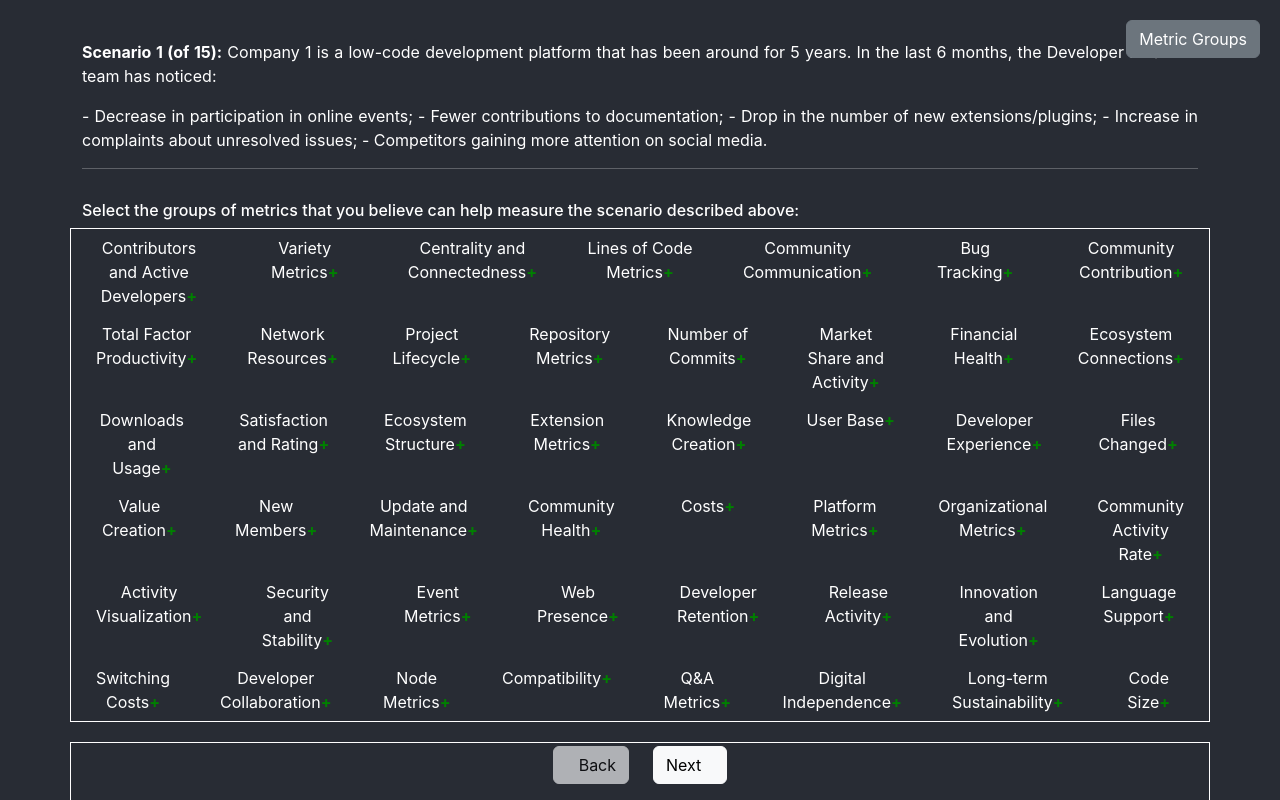
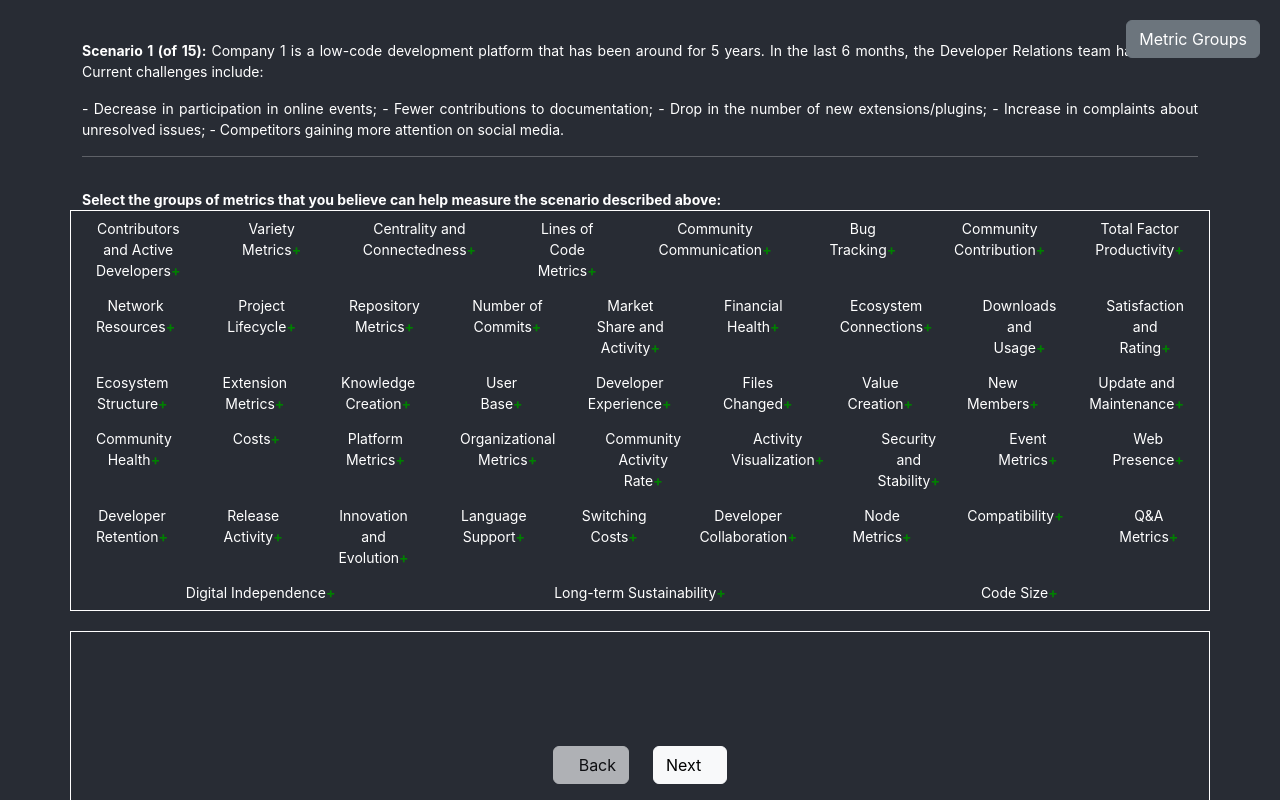
Before and after one commit to FelipeSoupinski/ecos-metrics-form, a React (Create React App) app: page /form in a window 1280 px wide. Shown: the top 800 px of the page. Built offline with nearby package versions, Linux system fonts and the light colour scheme; some icons are missing.

Commit message:
FEAT: application text size.

```diff
--- a/src/App.css
+++ b/src/App.css
@@ -1,6 +1,7 @@
 body {
   text-align: center;
   background-color: #282c34;
+  font-size: 14px;
 }
 
 input {
@@ -123,7 +124,6 @@ button {
   cursor: pointer;
 }
 
-
 .metric-row:hover {
   background-color: #2e2f33;
 }
@@ -131,3 +131,7 @@ button {
 .selected {
   background-color: #1e1f21;
 }
+
+.fs14px {
+  font-size: 14px !important;
+}
--- a/src/components/AllMetricsTable.js
+++ b/src/components/AllMetricsTable.js
@@ -18,7 +18,7 @@ const AllMetricsTable = () => {
           </button>
         </div>
         <div className="col col-12">
-          <h2 className="text-center white">All metrics table</h2>
+          <h3 className="text-center white">All metrics table</h3>
         </div>
       </div>
       <hr className="white" />
--- a/src/components/Form.js
+++ b/src/components/Form.js
@@ -104,10 +104,10 @@ const Form = () => {
         </div>
         <div className="col col-12 mt-3">
           <div className="text-left">
-            <h6>
+            <b>
               Select the groups of metrics that you believe can help measure the
               scenario described above:
-            </h6>
+            </b>
           </div>
           <MetricsTable metricsRows={metricsRows} addResponse={addResponse} />
         </div>
@@ -116,7 +116,7 @@ const Form = () => {
             {response.map((row, index) => (
               <div key={`response-${index}`} className="col text-center">
                 <button
-                  className="btn btn-small btn-text white"
+                  className="btn btn-small btn-text white fs14px"
                   data-toggle="tooltip"
                   data-placement="top"
                   title={row.definition}
--- a/src/components/MetricGroupsTable.js
+++ b/src/components/MetricGroupsTable.js
@@ -68,7 +68,7 @@ const MetricGroupsTable = ({ isModal = false }) => {
             </button>
           </div>
           <div className="col col-12">
-            <h2 className="text-center white">Metric Groups</h2>
+            <h3 className="text-center white">Metric Groups</h3>
           </div>
         </div>
       )}
--- a/src/components/MetricsTable.js
+++ b/src/components/MetricsTable.js
@@ -4,7 +4,7 @@ const MetricsTable = ({ metricsRows, addResponse }) => {
       {metricsRows.map((row, index) => (
         <div key={`response-${index}`} className="col text-center">
           <button
-            className="btn btn-small btn-text white"
+            className="btn btn-small btn-text white fs14px"
             data-toggle="tooltip"
             data-placement="top"
             title={row.definition}
--- a/src/components/ResearchInformation.js
+++ b/src/components/ResearchInformation.js
@@ -21,7 +21,7 @@ const Tutorial = () => {
           </button>
         </div>
         <div className="col col-12 mb-3">
-          <h2>Research information</h2>
+          <h3>Research information</h3>
         </div>
         <hr />
         <div className="col col-12 text-justify my-3">
--- a/src/components/Scenarios.js
+++ b/src/components/Scenarios.js
@@ -21,7 +21,7 @@ const Scenarios = ({ scenarioIndex = 0, scenarios }) => {
   return (
     <>
       <p className="text-justify">
-        <b>{currScenario?.title}</b> {currScenario?.text}
+        <b>{currScenario?.title}</b> {currScenario?.text} Current challenges include:
       </p>
       <div className="text-justify">
         <span>{formatTextList(currScenario?.list)}</span>
```
